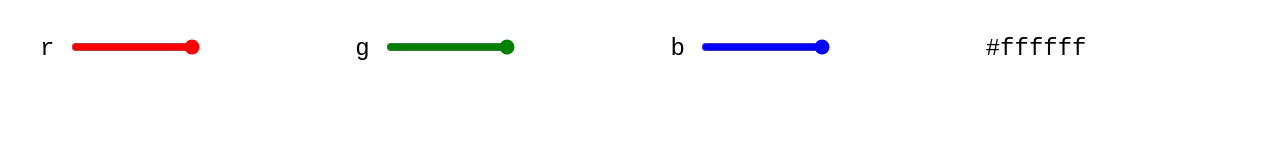
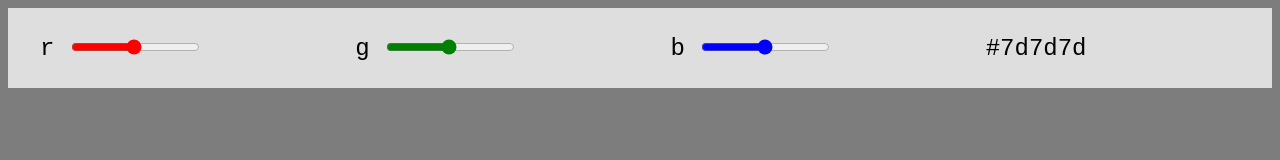
Before and after one commit to ColaAlin/color-mix, a plain HTML site: page index.html in a window 1280 px wide. Drawn offline with Linux system fonts and the light colour scheme.

Commit message:
hex optimierung

```diff
--- a/index.html
+++ b/index.html
@@ -13,7 +13,7 @@
         <label for="red">r</label>
         <input
           type="range"
-          value="255"
+          value="125"
           min="0"
           max="255"
           id="red"
@@ -25,7 +25,7 @@
         <label for="green">g</label>
         <input
           type="range"
-          value="255"
+          value="125"
           min="0"
           max="255"
           id="green"
@@ -37,7 +37,7 @@
         <label for="blue">b</label>
         <input
           type="range"
-          value="255"
+          value="125"
           min="0"
           max="255"
           id="blue"
--- a/script.js
+++ b/script.js
@@ -3,7 +3,6 @@ function colors() {
     const green = document.querySelector("#green").value;
     const blue = document.querySelector("#blue").value;
     document.body.style.backgroundColor = "rgb(" + red + "," + green + "," + blue + ")";
-   // document.querySelector("#hex").innerText = hex;
 
     let hex = "";
 
@@ -19,3 +18,4 @@ function colors() {
     hex = "#" + r + b + g;
     document.querySelector("#hex").innerText = hex;
 }
+colors()
```
